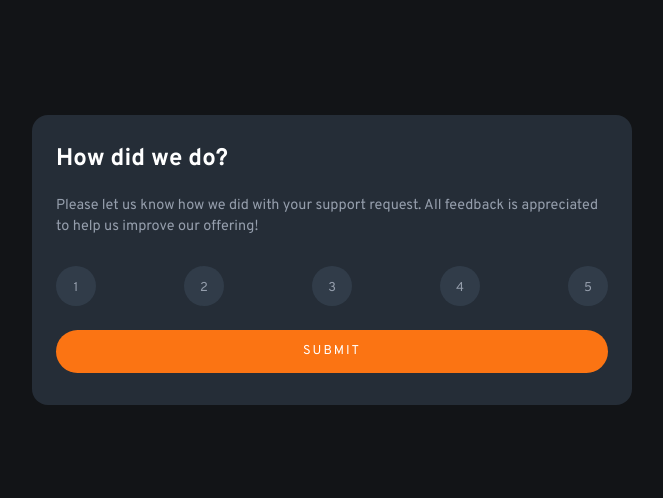
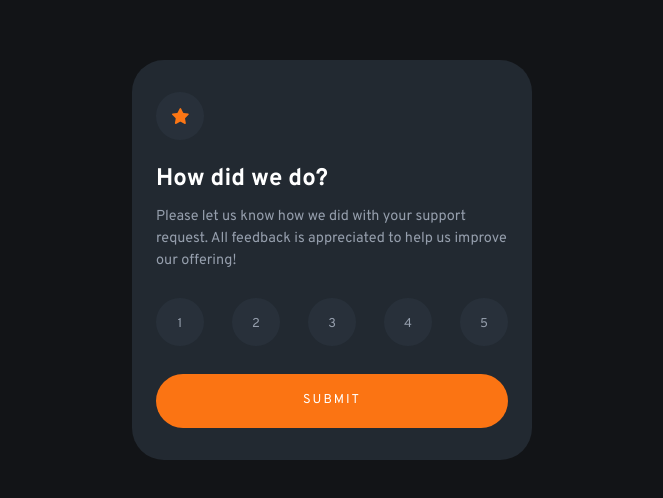
Before and after one commit to ManuelMadeira98/fm-interactive-rating-component, an Angular app: page / in a window 1280 px wide. Shown: the part 140-638 px from the top of the page, without its empty margins (308-971 px from the left). Built offline with nearby package versions, Linux system fonts and the light colour scheme.

Commit message:
final commit - project complete

```diff
--- a/src/app/app.component.html
+++ b/src/app/app.component.html
@@ -1,16 +1,37 @@
 <main class="showcase">
-	<article class="rating-card">
+	<article class="rating-card" [class.center-aligned]="isSubmited">
+		<ng-container *ngIf="!isSubmited; else thanks">
+			<div class="rating-card--icon">
+				<img src="/assets/icon-star.svg" alt="Icon Star">
+			</div>
+
 			<h1 class="rating-card--title">How did we do?</h1>
 			<p class="rating-card--description">
 				Please let us know how we did with your support request. All feedback is appreciated to help us improve our offering!
 			</p>
 
-		<div class="rating">
+			<div class="ratings">
 				<ng-container *ngFor="let button of buttons">
-				<button class="rating--button" [class.selected]="button.selected" (click)="onRatingButtonClick(button)">{{ button.label }}</button>
+					<button class="ratings--button" [class.selected]="button.selected" (click)="onRatingButtonClick(button)">{{ button.label }}</button>
 				</ng-container>
 			</div>
 
-		<button class="submit">Submit</button>
+			<button class="submit" (click)="onRatingSubmit()">Submit</button>
+		</ng-container>
+
+		<ng-template #thanks>
+			<img src="/assets/illustration-thank-you.svg" alt="Thank You">
+
+			<p class="rating-card--final-rating">You selected 4 out of 5</p>
+
+			<div class="rating-card--thanks">
+				<h1 class="rating-card--title">Thank you!</h1>
+
+				<p class="rating-card--message">
+					We appreciate you taking the time to give a rating. If you ever need more support,
+					don’t hesitate to get in touch!
+				</p>
+			</div>
+		</ng-template>
 	</article>
 </main>
--- a/src/app/app.component.scss
+++ b/src/app/app.component.scss
@@ -1,4 +1,8 @@
 $content-padding: 1.5rem;
+$content-spacing: 1rem;
+
+$button-size-mobile: 2.5rem;
+$button-size-desktop: 3rem;
 
 .showcase {
 	padding: $content-padding;
@@ -6,11 +10,28 @@ $content-padding: 1.5rem;
 
 .rating-card {
 	display: grid;
-	gap: $content-padding;
+	gap: $content-spacing;
 	padding: 2rem $content-padding;
 	border-radius: 1em;
-	background-color: hsl(213, 19%, 18%);
-	max-width: 600px;
+	background-color: var(--clr-neutral-700);
+	max-width: 400px;
+	min-height: 400px;
+
+	&.center-aligned {
+		text-align: center;
+		place-items: center;
+	}
+
+	&--icon {
+		width: $button-size-mobile;
+		height: $button-size-mobile;
+		border-radius: 50%;
+		color: var(--clr-neutral-300);
+		background-color: var(--clr-neutral-700);
+		display: flex;
+		justify-content: center;
+		align-items: center;
+	}
 
 	&--title {
 		color: var(--clr-neutral-100);
@@ -22,7 +43,7 @@ $content-padding: 1.5rem;
 		color: var(--clr-neutral-300);
 	}
 
-	.rating {
+	.ratings {
 		display: flex;
 		justify-content: space-between;
 		width: 100%;
@@ -30,13 +51,14 @@ $content-padding: 1.5rem;
 
 		&--button {
 			border: 0;
-			width: 2.5rem;
-			height: 2.5rem;
+			width: $button-size-mobile;
+			height: $button-size-mobile;
 			border-radius: 50%;
 			color: var(--clr-neutral-300);
 			background-color: var(--clr-neutral-700);
 			font-size: 0.8rem;
 			padding-top: 0.35rem;
+			transition: 0.3s;
 
 			&:hover {
 				cursor: pointer;
@@ -63,6 +85,7 @@ $content-padding: 1.5rem;
 		color: var(--clr-neutral-100);
 		letter-spacing: 2px;
 		font-size: 0.8rem;
+		transition: 0.3s;
 
 		&:hover, &:focus {
 			cursor: pointer;
@@ -70,4 +93,42 @@ $content-padding: 1.5rem;
 			color: var(--clr-primary-500);
 		}
 	}
+
+	&--final-rating {
+		color: var(--clr-primary-500);
+		font-size: 0.9rem;
+		padding: 0.3em 0.9em;
+		border-radius: 10em;
+		background-color: var(--clr-neutral-700);
+	}
+
+	&--message {
+		margin-top: $content-spacing;
+		font-size: 0.9rem;
+		color: var(--clr-neutral-300);
+	}
 }
+
+@media (min-width: 450px) {
+	.rating-card {
+		border-radius: 2em;
+
+		&--icon {
+			width: $button-size-desktop;
+			height: $button-size-desktop;
+		}
+
+		&--description {
+			margin-top: -0.75rem;
+		}
+
+		.ratings {
+			margin-top: 0;
+
+			&--button {
+				width: $button-size-desktop;
+				height: $button-size-desktop;
+			}
+		}
+	}
+}
--- a/src/app/app.component.ts
+++ b/src/app/app.component.ts
@@ -19,11 +19,21 @@ export class AppComponent {
 		{ label: '5', selected: false },
 	];
 
+	selectedButton!: RatingButton;
+	isSubmited = false;
+
 	onRatingButtonClick(button: RatingButton) {
 		// Set the selected state of all buttons to false
 		this.buttons.forEach((button) => (button.selected = false));
 
 		// Set the selected state of the clicked button to true
 		button.selected = true;
+		this.selectedButton = button;
+	}
+
+	onRatingSubmit() {
+		if (this.selectedButton && this.selectedButton.selected) {
+			this.isSubmited = true;
+		}
 	}
 }
--- a/src/styles.scss
+++ b/src/styles.scss
@@ -3,7 +3,7 @@
 
 	--clr-neutral-900: hsl(216, 12%, 8%);
 	--clr-neutral-800: hsl(213, 19%, 18%);
-	--clr-neutral-700: hsla(212, 19%, 38%, 0.3);
+	--clr-neutral-700: hsla(212, 19%, 21%, 0.65);
 	--clr-neutral-400: hsl(216, 12%, 54%);
 	--clr-neutral-300: hsl(217, 12%, 63%);
 	--clr-neutral-100: hsl(0, 0%, 100%);
```
Also changed, not shown: index.html (deleted, +0 -49 lines), 2 other files (tests, documents, lock files or other folders). Lines whose indentation alone changed are shown as unchanged.
